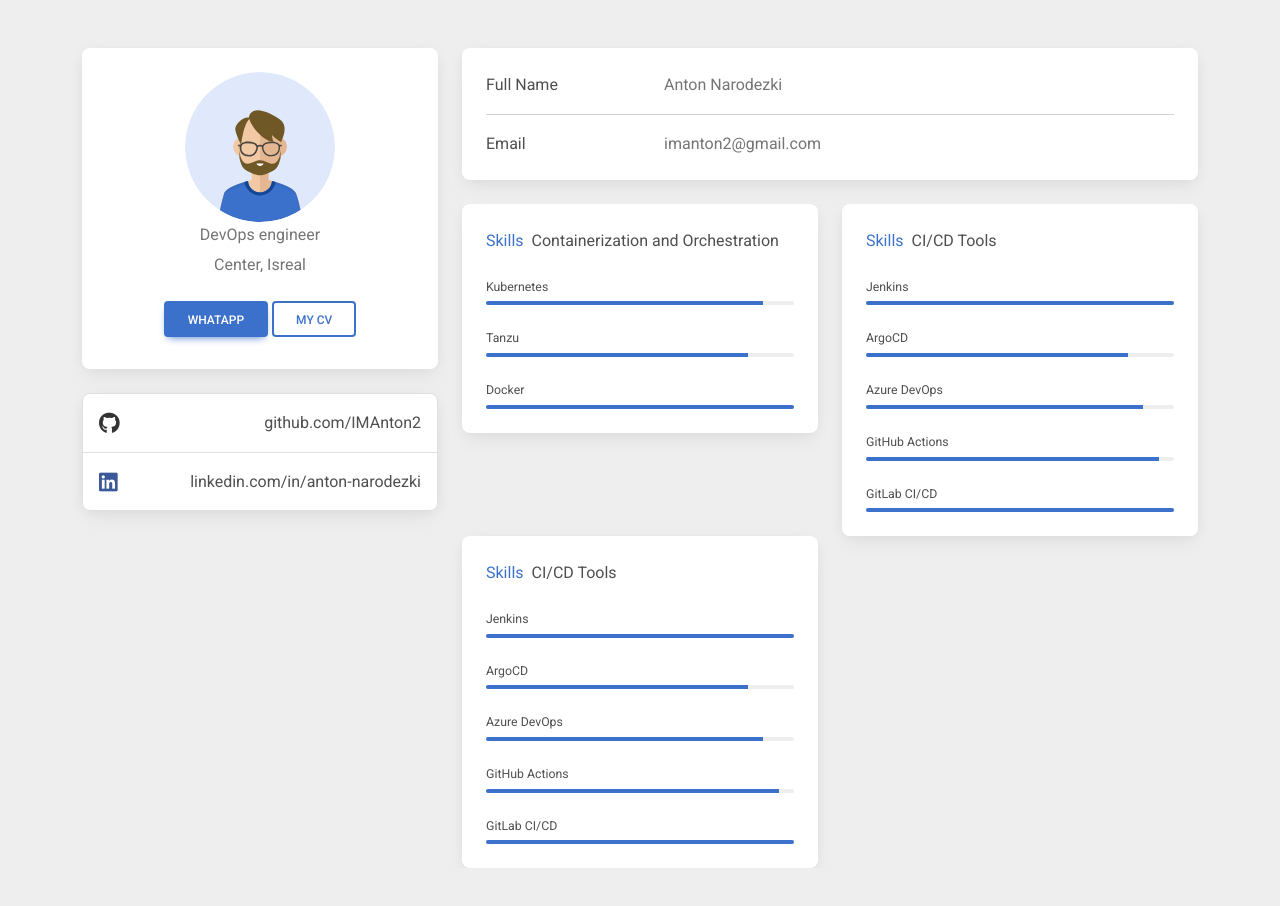
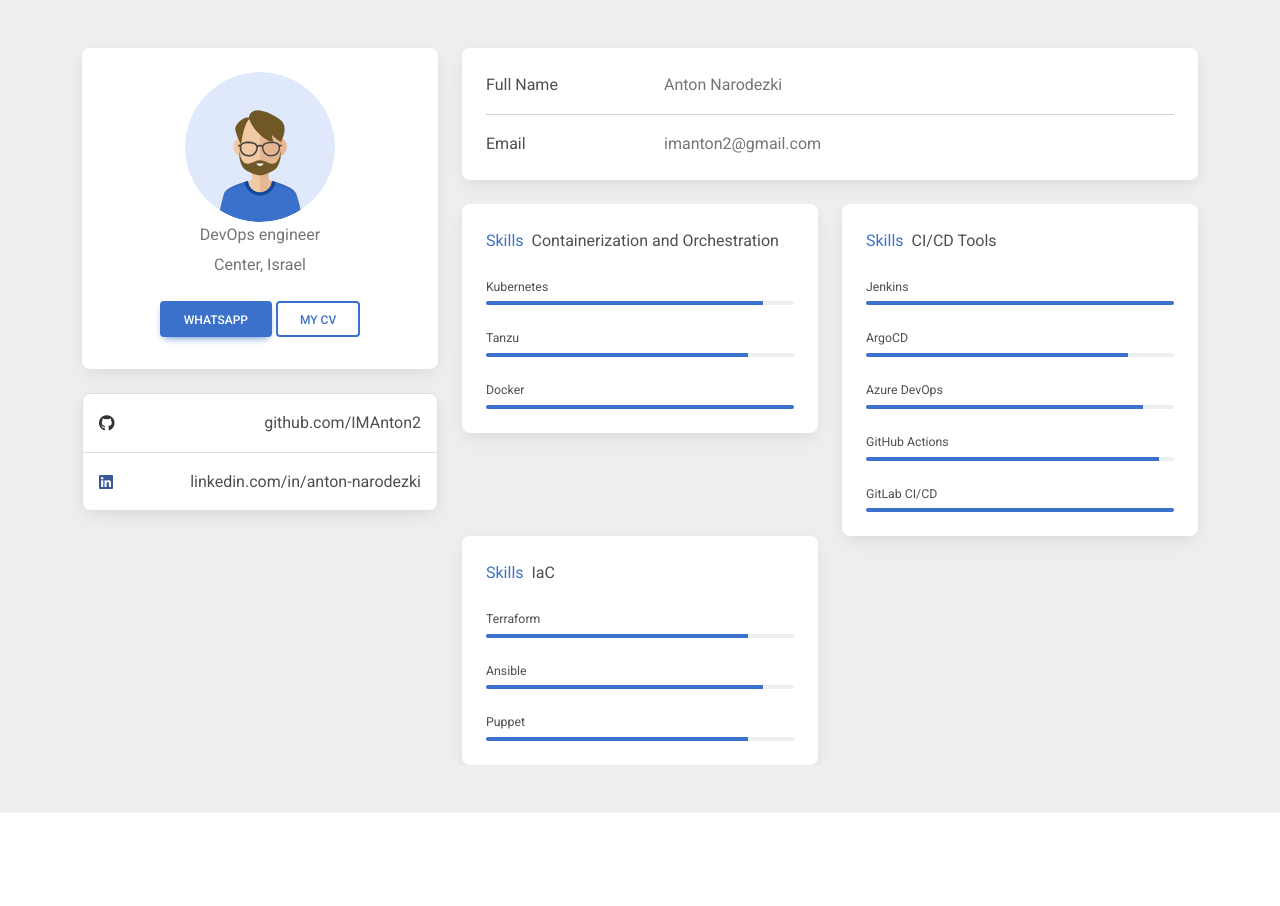
Before and after one commit to IMAnton2/about, a React (Create React App) app: page / in a window 1280 px wide. Shown: the top 906 px of the page. After the commit the page ends 813 px from the top, so only its background shows below. Built offline with nearby package versions, Linux system fonts and the light colour scheme.

Commit message:
testing scroll skills

```diff
--- a/src/App.js
+++ b/src/App.js
@@ -1,5 +1,5 @@
 import CV from './CV.pdf';
-import anton2 from './anton2.svg'
+import anton2 from './anton2.svg';
 import React from 'react';
 import {
   MDBCol,
@@ -10,33 +10,17 @@ import {
   MDBCardBody,
   MDBCardImage,
   MDBBtn,
-  MDBBreadcrumb,
-  MDBBreadcrumbItem,
-  MDBProgress,
-  MDBProgressBar,
   MDBIcon,
   MDBListGroup,
-  MDBListGroupItem
+  MDBListGroupItem,
+  MDBProgress,
+  MDBProgressBar
 } from 'mdb-react-ui-kit';
 
 export default function ProfilePage() {
   return (
     <section style={{ backgroundColor: '#eee' }}>
       <MDBContainer className="py-5">
-        {/* <MDBRow>
-          <MDBCol>
-            <MDBBreadcrumb className="bg-light rounded-3 p-3 mb-4">
-              <MDBBreadcrumbItem>
-                <a href='#'>Home</a>
-              </MDBBreadcrumbItem>
-              <MDBBreadcrumbItem>
-                <a href="#">User</a>
-              </MDBBreadcrumbItem>
-              <MDBBreadcrumbItem active>User Profile</MDBBreadcrumbItem>
-            </MDBBreadcrumb>
-          </MDBCol>
-        </MDBRow> */}
-
         <MDBRow>
           <MDBCol lg="4">
             <MDBCard className="mb-4">
@@ -46,11 +30,12 @@ export default function ProfilePage() {
                   alt="avatar"
                   className="rounded-circle"
                   style={{ width: '150px' }}
-                  fluid />
+                  fluid
+                />
                 <p className="text-muted mb-1">DevOps engineer</p>
-                <p className="text-muted mb-4">Center, Isreal</p>
+                <p className="text-muted mb-4">Center, Israel</p>
                 <div className="d-flex justify-content-center mb-2">
-                  <MDBBtn onClick={() => window.open('https://wa.me/+972532779634', '_blank')}>WhatApp</MDBBtn>
+                  <MDBBtn onClick={() => window.open('https://wa.me/+972532779634', '_blank')}>WhatsApp</MDBBtn>
                   <MDBBtn onClick={() => window.open(CV, '_blank')} outline className="ms-1">My CV</MDBBtn>
                 </div>
               </MDBCardBody>
@@ -60,11 +45,11 @@ export default function ProfilePage() {
               <MDBCardBody className="p-0">
                 <MDBListGroup flush className="rounded-3">
                   <MDBListGroupItem className="d-flex justify-content-between align-items-center p-3">
-                    <MDBIcon fab icon="github fa-lg" style={{ color: '#333333' }} />
+                    <MDBIcon fab icon="github" style={{ color: '#333333' }} />
                     <MDBCardText>github.com/IMAnton2</MDBCardText>
                   </MDBListGroupItem>
                   <MDBListGroupItem className="d-flex justify-content-between align-items-center p-3">
-                    <MDBIcon fab icon="linkedin fa-lg" style={{ color: '#3b5998' }} />
+                    <MDBIcon fab icon="linkedin" style={{ color: '#3b5998' }} />
                     <MDBCardText>linkedin.com/in/anton-narodezki</MDBCardText>
                   </MDBListGroupItem>
                 </MDBListGroup>
@@ -152,31 +137,22 @@ export default function ProfilePage() {
               <MDBCol md="6">
                 <MDBCard className="mb-4 mb-md-0">
                   <MDBCardBody>
-                    <MDBCardText className="mb-4"><span className="text-primary font-italic me-1">Skills</span> CI/CD Tools</MDBCardText>
-                    <MDBCardText className="mb-1" style={{ fontSize: '.77rem', maxHeight: '300px', overflowY: 'auto' }}>Jenkins</MDBCardText>
-                    <MDBProgress className="rounded">
-                      <MDBProgressBar width={100} valuemin={0} valuemax={100} />
-                    </MDBProgress>
-
-                    <MDBCardText className="mt-4 mb-1" style={{ fontSize: '.77rem' }}>ArgoCD</MDBCardText>
+                    <MDBCardText className="mb-4"><span className="text-primary font-italic me-1">Skills</span> IaC </MDBCardText>
+                    <MDBCardText className="mb-1" style={{ fontSize: '.77rem' }}>Terraform</MDBCardText>
                     <MDBProgress className="rounded">
                       <MDBProgressBar width={85} valuemin={0} valuemax={100} />
                     </MDBProgress>
 
-                    <MDBCardText className="mt-4 mb-1" style={{ fontSize: '.77rem' }}>Azure DevOps</MDBCardText>
+                    <MDBCardText className="mt-4 mb-1" style={{ fontSize: '.77rem' }}>Ansible</MDBCardText>
                     <MDBProgress className="rounded">
                       <MDBProgressBar width={90} valuemin={0} valuemax={100} />
                     </MDBProgress>
 
-                    <MDBCardText className="mt-4 mb-1" style={{ fontSize: '.77rem' }}>GitHub Actions</MDBCardText>
+                    <MDBCardText className="mt-4 mb-1" style={{ fontSize: '.77rem' }}>Puppet</MDBCardText>
                     <MDBProgress className="rounded">
-                      <MDBProgressBar width={95} valuemin={0} valuemax={100} />
+                      <MDBProgressBar width={85} valuemin={0} valuemax={100} />
                     </MDBProgress>
 
-                    <MDBCardText className="mt-4 mb-1" style={{ fontSize: '.77rem' }}>GitLab CI/CD</MDBCardText>
-                    <MDBProgress className="rounded">
-                      <MDBProgressBar width={100} valuemin={0} valuemax={100} />
-                    </MDBProgress>
                   </MDBCardBody>
                 </MDBCard>
               </MDBCol>
```
